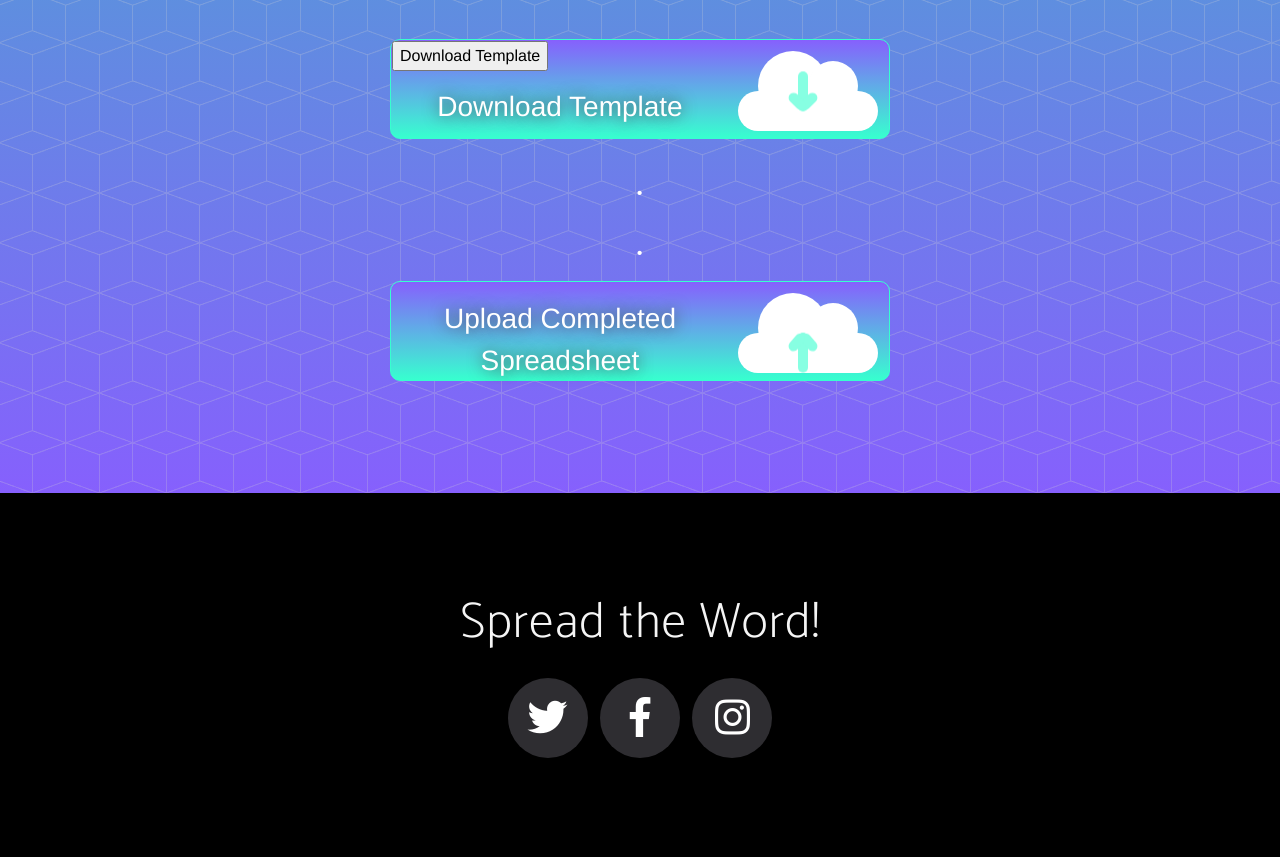
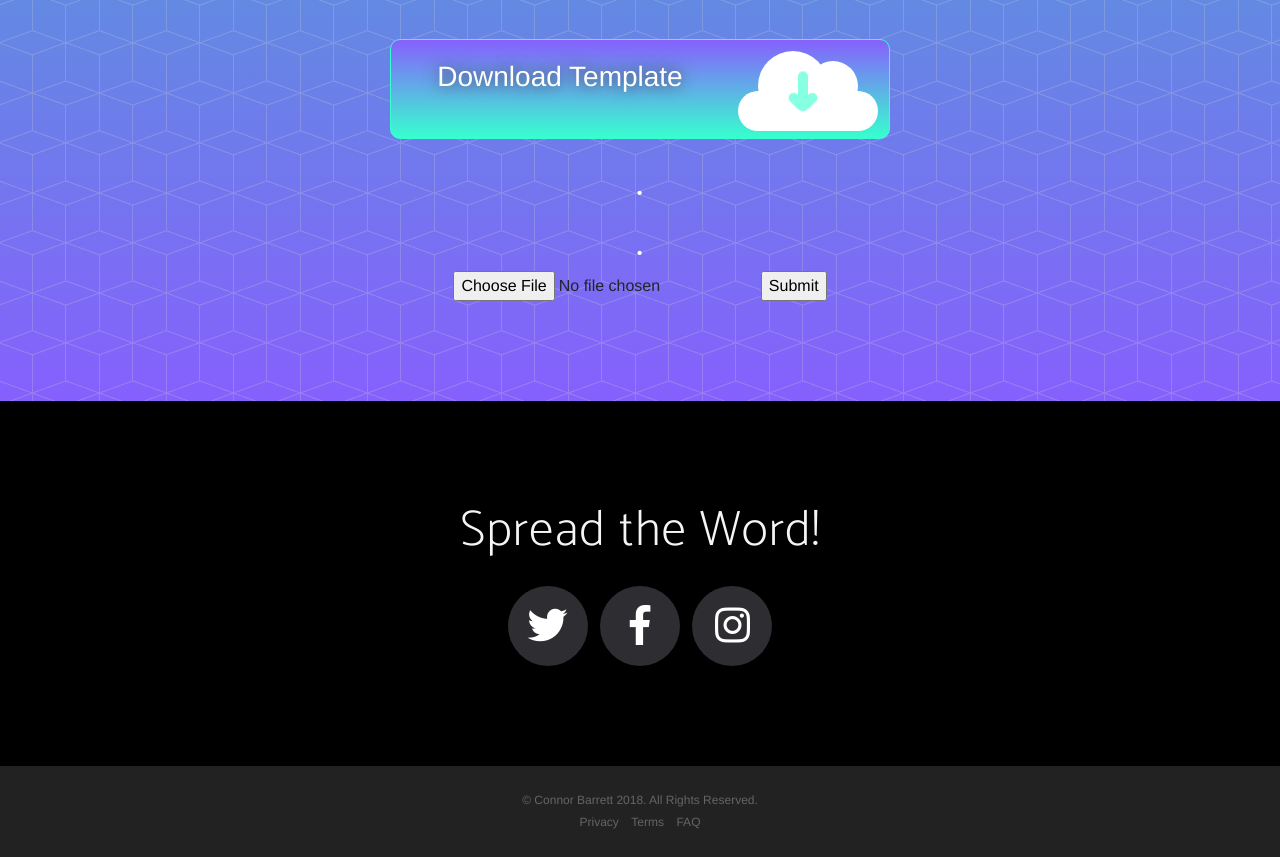
Before and after one commit to cbarrett3/Classlist-Generator, a Flask app: page / in a window 1280 px wide. Shown: the part 3868-4725 px from the top of the page. Run offline with Flask 2, Linux system fonts and the light colour scheme; some libraries are stand-ins or nearby versions; some web fonts are replaced.

Commit message:
download completed, and upload mvp completed

```diff
--- a/app.py
+++ b/app.py
@@ -1,49 +1,66 @@
-from flask import Flask, render_template, request, send_file
+from flask import Flask, render_template, request, send_file, make_response, send_from_directory
 from flask_wtf.file import FileField
 import pandas as pd
-app = Flask(__name__)
+from werkzeug.utils import secure_filename
+app = Flask(__name__, static_folder='static')
 # app.config[‘UPLOAD_FOLDER’]
 import UploadForm
 
 
-@app.route('/', methods=['GET', 'POST'])
+@app.route('/', methods=['GET', 'POST'])  # the methods argument will allow us to execute GET and POST HTTP methods
 def index():
-	# if request.method == 'GET':
-	# 	if request.form['download_button'] == 'Download Template':
-	# 		pass
-	# 	else:
-	# 		pass
-	# 	elif request.method == 'GET':
+	# render_template('index.html')
+
+	# current issue is that initial refresh or initital visit is considered a GET
+
+	# download = request.files['download']
+	# if request.method == 'GET' and download:
+
+	# this isnt workin
+	if "down" in request.form:
+		# send_file('static/ClasslistGeneratorTemplate.xlsx',
+		# mimetype='text/csv',
+		# attachment_filename='static/ClasslistGeneratorTemplate.xlsx',
+		# as_attachment=True)
+		# return request.form['spreadsheet']
+		send_from_directory(app.static_folder, 'ClasslistGeneratorTemplate.xlsx', as_attachment=True)
+
+	# this works (still jumps to the top & doesnt stay tho, but it saves the file
+	if "up" in request.form:
+		uploaded_file = request.files['upload']
+		uploaded_file.save('uploads/' + secure_filename(uploaded_file.filename))
+		# return render_template('index.html')
+		# return render_template('index.html')
+
+	# working upload code
+
+	# if request.method == 'POST':
+	# 	uploaded_file = request.files['upload']
+	# 	uploaded_file.save('uploads/' + secure_filename(uploaded_file.filename))
+	# 	# pop up here saying Thank You!
+	# 	# currently file gets saved but refresh brings us to top of page
+	# 	# need to make it so it does not scroll to top after submit is clicked
+	#
+	# 	# pottentially trigger email at this point to where the Classlists will be sent
+	# 	return render_template('index.html')
+	# #
+
+	# end of working upload code
 	return render_template('index.html')
-	if request.method == 'GET':
-		render_template('index.html')
-		return send_file('ClasslistGeneratorTemplate.xltx', mimetype='text/csv', attachment_filename='ClasslistGeneratorTemplate.xltx', as_attachment=True)
-	return render_template('index.html')
-# def download_csv():
-# 	return send_file('../ClasslistGeneratorTemplate.csv', mimetype='text/csv', attachment_filename='ClasslistGeneratorTemplate.csv', as_attachment=True)
+
+
+@app.route('/return-file/')
+def return_file():
+	return send_from_directory(app.static_folder, 'ClasslistGeneratorTemplate.xlsx', as_attachment=True)
 
 #
-# @app.route('/', methods = ['GET', 'POST'])
-# def index():
+# @app.route('/upload', methods=['GET', 'POST'])
+# def upload_file():
 # 	if request.method == 'POST':
-# 		f = request.files['file']
-# 		f.save(secure_filename(f.filename))
-# 		return 'file uploaded successfully'
-#
-#
-
-
-
-
-
-
-
-
-
-
-
-
-
+# 		f = request.files['complete_sheet']
+# 		# save() method allows us to store the file on the filesystem of the server
+# 		f.save('/uploads/complete_sheet.txt' + secure_filename(f.filename))
+# 	return 'file uploaded successfully'
 
 if __name__ == '__main__':
-	app.run(debug=False)
+	app.run(debug=True)
--- a/static/css/changes.css
+++ b/static/css/changes.css
@@ -554,3 +554,12 @@ filter: progid:DXImageTransform.Microsoft.gradient( startColorstr='#aedb3d', end
     border-width: 10px;
     border-color: Black;
 }
+
+form.example input {
+    /*background: url(pix/input_boxes.gif) no-repeat 0 -58px;*/
+    border: none;
+    width: 241px;
+    height: 20px;
+    padding-left: 3px;
+    padding-top: 3px;
+}
--- a/templates/index.html
+++ b/templates/index.html
@@ -2,7 +2,6 @@
 <html lang="en">
 
   <head>
-
     <meta charset="utf-8">
     <meta name="viewport" content="width=device-width, initial-scale=1, shrink-to-fit=no">
     <meta name="description" content="">
@@ -276,36 +275,44 @@
             </div>
 
 
-        <a href="#" class="download_button">
-            <input type="submit" name="download_button" value="Download Template">
-{#            <form action="{{ url_for('index') }}" method="get">#}
-{#            </form>#}
-            <div class="downloadicon">
-                <div class="cloud">
-                    <div class="arrowdown"></div>
+{#        this href link goes to app.py and triggers the send_file operation#}
+        <a href="/return-file/" class="download_button">
+            <div class="section-heading text-center" align="left">
+            </div>
+                <div class="downloadicon">
+                    <div class="cloud">
+                        <div class="arrowdown"></div>
+                    </div>
                 </div>
-            </div>
             <div class="filename">Download Template</div>
         </a>
+
             <div class="container">
                 <div class="row">
                     <div class="col-md-12 mx-auto">
                         <h2 class="section-heading text-center">. <br>. <br> </h2>
-{#                        <p class="text-center">Please follow the example format exactly#}
 {#                        </p>#}
-                         <a href="#" class="upload_button">
-{#                            <form action="{{ url_for('index') }}" method="post">#}
-{#                                {{ upload_form.file }}#}
-{#                            </form>#}
-                            <div class="uploadicon">
-                                <div class="cloud">
-                                    <div class="arrowup">
-
-                                    </div>
-                                </div>
-                            </div>
-                            <div class="filename">Upload Completed Spreadsheet</div>
-                          </a>
+                        <form method = "POST" enctype = "multipart/form-data" class="section-heading text-center">
+                            <input type = "file" name = "upload">
+                            <input type = "submit" name = "up">
+                        </form>
+{#                          <a href="#" class="upload_button">#}
+{#                            <div class="uploadicon">#}
+{#                                <div class="cloud">#}
+{#                                    <div class="arrowup">#}
+{##}
+{#                                    </div>#}
+{#                                </div>#}
+{#                            </div>#}
+{#                            <div class="filename">Upload Completed Spreadsheet#}
+{##}
+{#                            </div>#}
+{##}
+{#                          </a>#}
+{#                        <form method = "POST" action="#" class="example">#}
+{#                        <input type="file" name = "spreadsheet">#}
+{#                            <input type = "submit">#}
+{#                        </form>#}
                     </div>
                 </div>
             </div>
```
Also changed, not shown: 5 other files.
